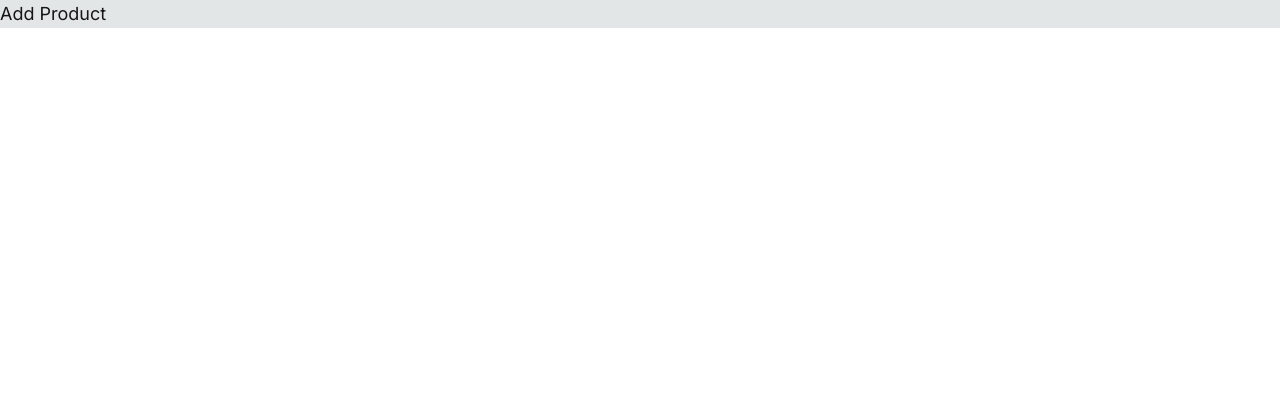
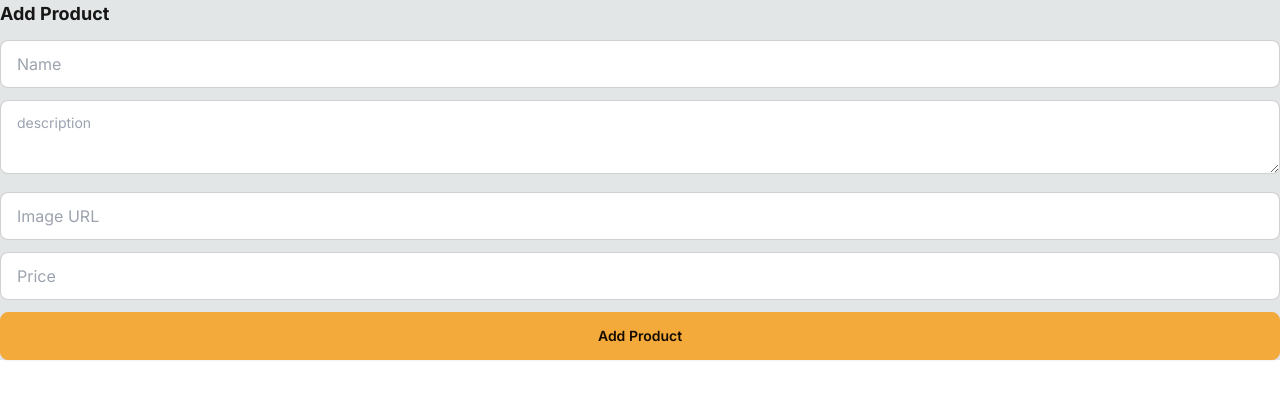
Before and after one commit to anuja-rahul/shop-nextjs, a Next.js app: page /add-product in a window 1280 px wide. Shown: the top 398 px of the page. Built offline with nearby package versions, Linux system fonts and the light colour scheme.

Commit message:
added form

```diff
--- a/src/app/add-product/page.tsx
+++ b/src/app/add-product/page.tsx
@@ -1,7 +1,37 @@
 export default function AddProductPage() {
   return (
     <div>
-      <h1 className="text-lg">Add Product</h1>
+      <h1 className="mb-3 text-lg font-bold">Add Product</h1>
+      <form>
+        <input
+          required
+          name="name"
+          type="text"
+          placeholder="Name"
+          className="input input-bordered mb-3 w-full"
+        />
+        <textarea
+          required
+          name="description"
+          placeholder="description"
+          className="textarea textarea-bordered mb-3 w-full"
+        />
+        <input
+          required
+          name="imageUrl"
+          placeholder="Image URL"
+          type="url"
+          className="input input-bordered mb-3 w-full"
+        />
+        <input
+          required
+          name="price"
+          type="number"
+          placeholder="Price"
+          className="input input-bordered mb-3 w-full"
+        />
+        <button type="submit" className="btn btn-primary btn-block">Add Product</button>
+      </form>
     </div>
   );
 }
```
Also changed, not shown: 1 other file (tests, documents, lock files or other folders).
